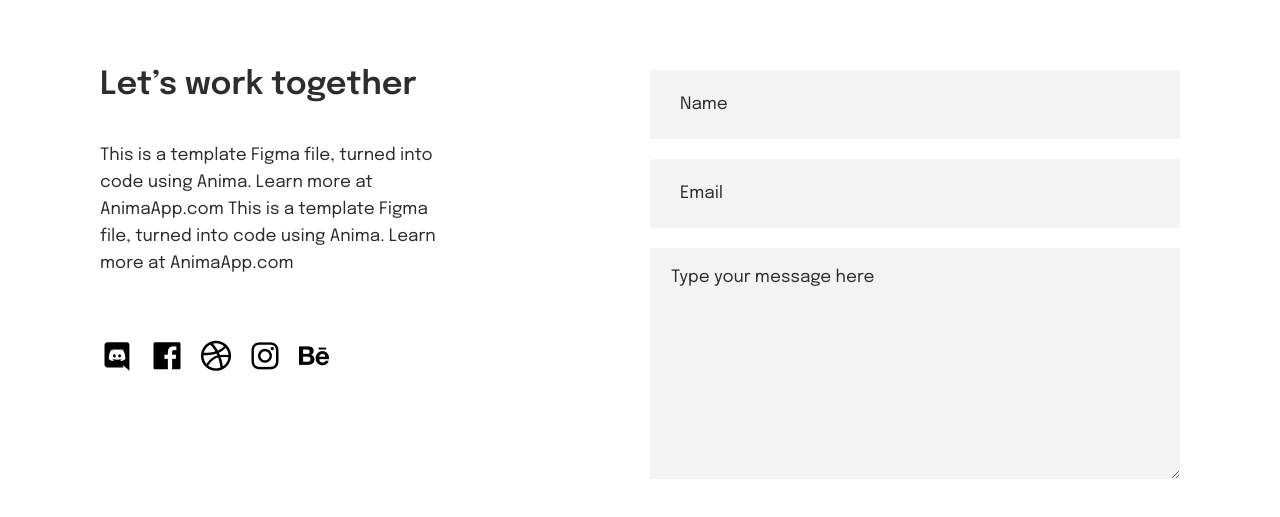
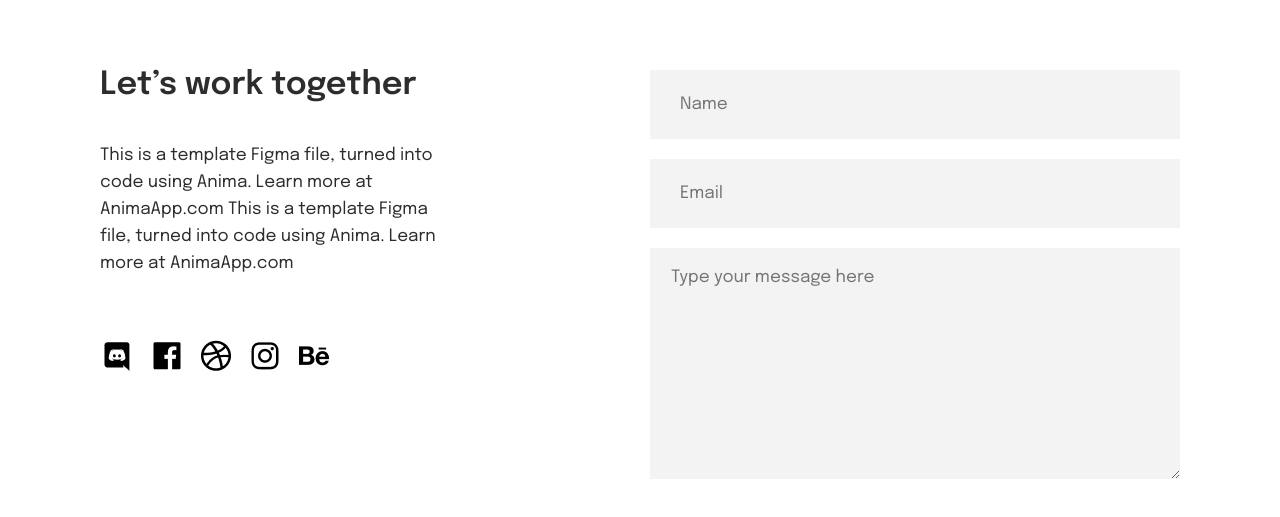
Before and after one commit to Addinulkholis/portfolio, a plain HTML site: page index.html in a window 1280 px wide. Shown: the part 3259-3776 px from the top of the page. Drawn offline with Linux system fonts and the light colour scheme.

Commit message:
update input & textarea

```diff
--- a/index.html
+++ b/index.html
@@ -167,9 +167,9 @@
             </div>
             <form action="#" class="footer-form">
                 <div class="footer-fields">
-                    <input class="name" value="Name">
-                    <input class="email" value="Email">
-                    <textarea name="" >Type your message here</textarea>
+                    <input class="name" placeholder="Name">
+                    <input class="email" placeholder="Email">
+                    <textarea name="" placeholder="Type your message here"></textarea>
                 </div>
                 <div class="footer-btn">
                     <input type="submit" value="Submit">
--- /dev/null
+++ b/responsive.css
@@ -0,0 +1,6 @@
+@media (max-width: 1000px) {
+
+}
+@media (max-width: 670px) {
+
+}
```
